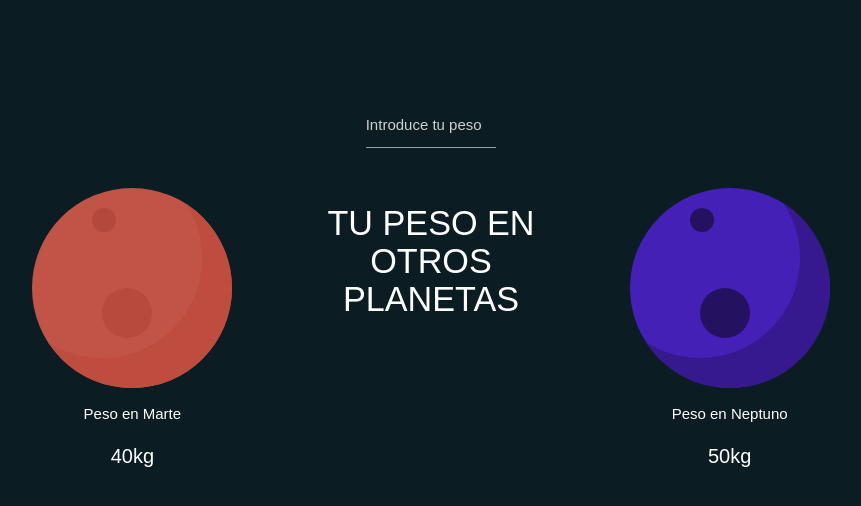
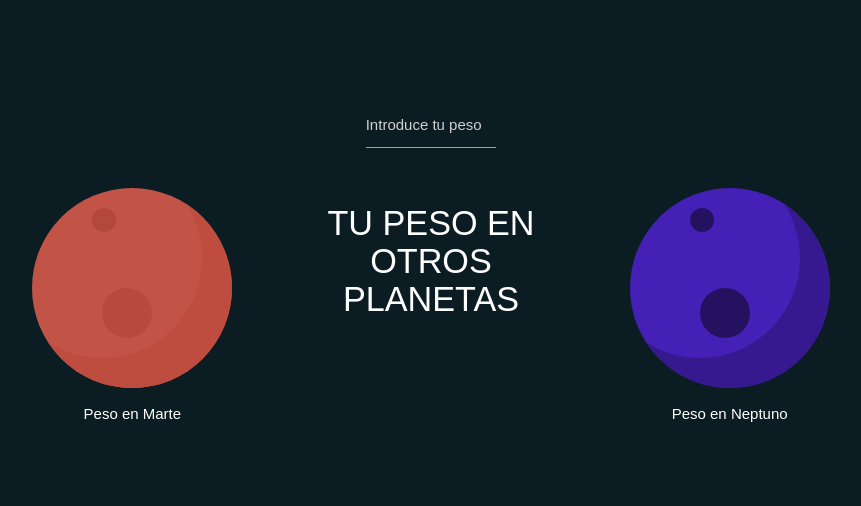
Before and after one commit to ehernandezlabelgrup/planetweight, a website: page index.html in a window 1280 px wide. Shown: the whole page, without its empty margins (209-1070 px from the left). Drawn offline with nearby package versions, Linux system fonts and the light colour scheme; a web font is replaced by a local one.

Commit message:
modificando html - quitando valores iniciales de kg

```diff
--- a/index.html
+++ b/index.html
@@ -23,7 +23,7 @@
                         <div class="planet"></div>
                         <div class="weight center">
                             <p>Peso en Marte</p>
-                            <span id="weightMars">40kg</span>
+                            <span id="weightMars"></span>
                         </div>
                     </div>
                     <div class="col l4 m4 hide-on-small-only s12 center">
@@ -33,7 +33,7 @@
                         <div class="planet center"></div>
                         <div class="weight center">
                             <p>Peso en Neptuno</p>
-                            <span id="weightNeptune">50kg</span>
+                            <span id="weightNeptune"></span>
                         </div>
                     </div>
                 </div>
--- a/package.json
+++ b/package.json
@@ -1,6 +1,6 @@
 {
   "name": "planetweight",
-  "version": "0.1.1",
+  "version": "0.1.2",
   "description": "Saber como seria tu perso en marte o neptuno",
   "main": "dist/src/planetWeight.js",
   "scripts": {
```
